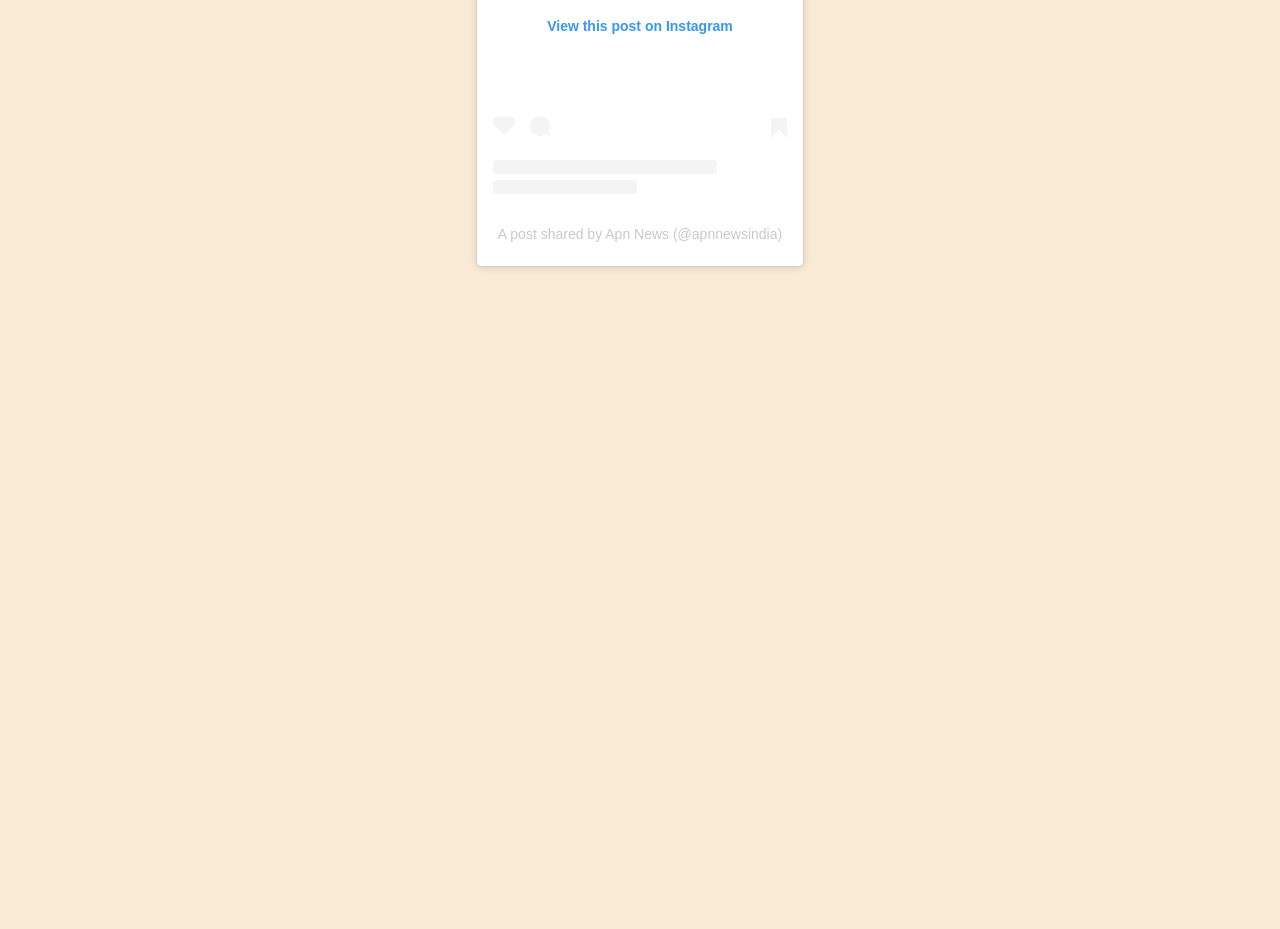
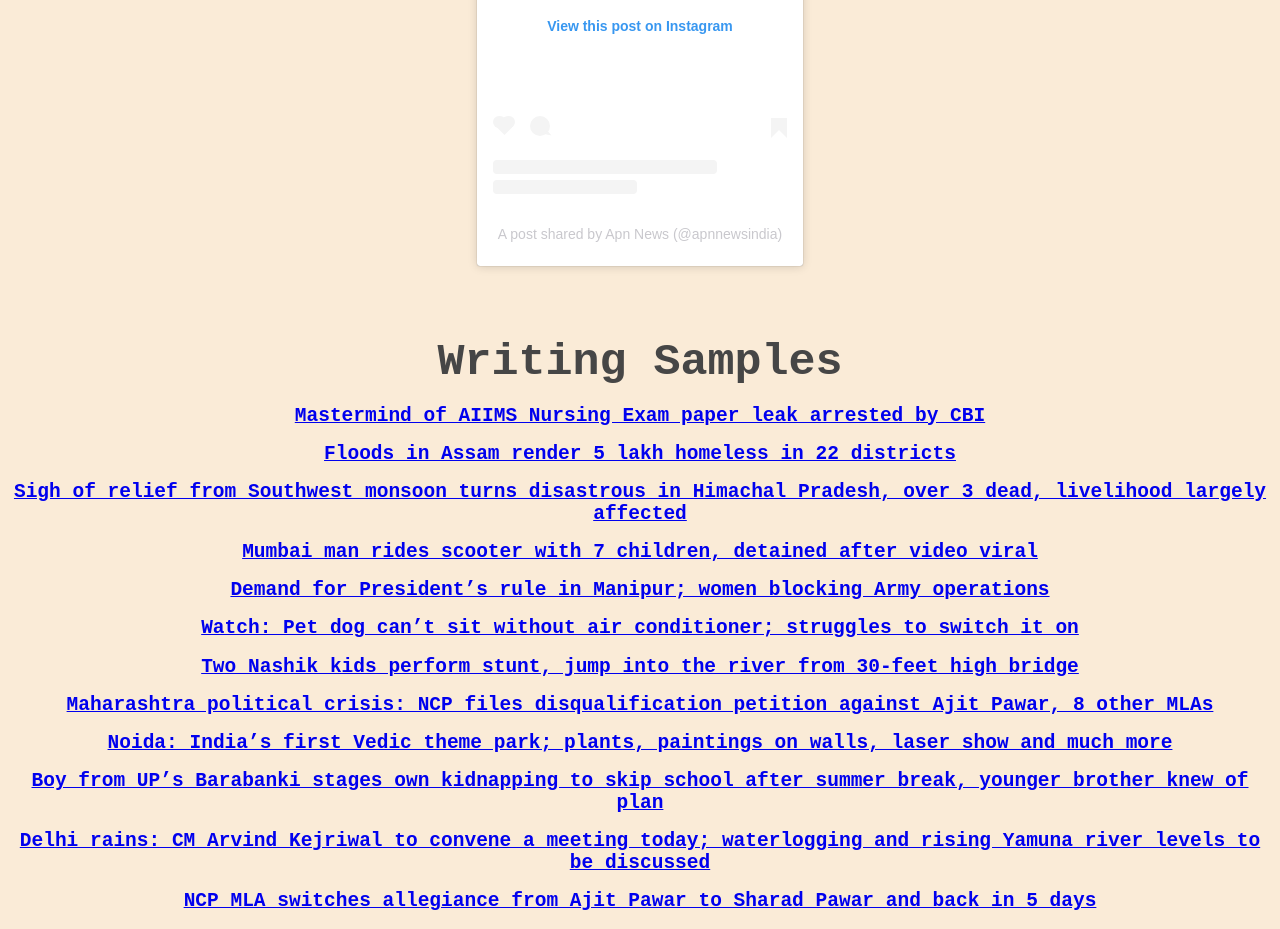
Before and after one commit to taniska-pundir/portfolio, a plain HTML site: page index.html in a window 1280 px wide. Shown: the part 3139-4068 px from the top of the page. Before the commit the page ends 3434 px from the top, so only its background shows below. Drawn offline with Linux system fonts and the light colour scheme; a script that the page names is missing.

Commit message:
Update index.html

```diff
--- a/index.html
+++ b/index.html
@@ -101,6 +101,9 @@
     padding: 12px;
     transition: .5s;
 }
+.writing-section-body a{
+    text-align : center;
+}
     </style>
 </head>
 <body>
@@ -173,6 +176,23 @@
             </div>
             </div>
         </div>
+        <div class="fifth-parent">
+            <h2 class="title" id="writing-samples">Writing Samples</h2>
+            <div class="writing-section-body">
+                <a href="https://apnlive.com/india-news/aiims-nursing-exam-arrested/" target="_blank"><h2>Mastermind of AIIMS Nursing Exam paper leak arrested by CBI</h2></a>
+                <a href="https://apnlive.com/india-news/assam-flood-5-lakh-homeless/" target="_blank"><h2>Floods in Assam render 5 lakh homeless in 22 districts</h2></a>
+                <a href="https://apnlive.com/india-news/himachal-pradesh-monsoon-floods/" target="_blank"><h2>Sigh of relief from Southwest monsoon turns disastrous in Himachal Pradesh, over 3 dead, livelihood largely affected</h2></a>
+                <a href="https://apnlive.com/india-news/mumbai-man-scooter-seven-kids/" target="_blank"><h2>Mumbai man rides scooter with 7 children, detained after video viral</h2></a>
+                <a href="https://apnlive.com/india-news/manipur-voilence-presidents-rule/" target="_blank"><h2>Demand for President’s rule in Manipur;  women blocking Army operations</h2></a>
+                <a href="https://apnlive.com/india-news/breaking-newscast-delhi/pet-dog-switch-on-air-conditioner/" target="_blank"><h2>Watch: Pet dog can’t sit without air conditioner; struggles to switch it on</h2></a>
+                <a href="https://apnlive.com/india-news/nashik-kids-stunt-jump-river/" target="_blank"><h2>Two Nashik kids perform stunt, jump into the river from 30-feet high bridge</h2></a>
+                <a href="https://apnlive.com/india-news/ncp-ajit-pawar/" target="_blank"><h2>Maharashtra political crisis: NCP files disqualification petition against Ajit Pawar, 8 other MLAs</h2></a>
+                <a href="https://apnlive.com/india-news/noida-vedic-park/" target="_blank"><h2>Noida: India’s first Vedic theme park; plants, paintings on walls, laser show and much more</h2></a>
+                <a href="https://apnlive.com/india-news/up-student-kidnapping/" target="_blank"><h2>Boy from UP’s Barabanki stages own kidnapping to skip school after summer break, younger brother knew of plan</h2></a>
+                <a href="https://apnlive.com/india-news/delhi-flood-cm-meeting/" target="_blank"><h2>Delhi rains: CM Arvind Kejriwal to convene a meeting today; waterlogging and rising Yamuna river levels to be discussed</h2></a>
+                <a href="https://apnlive.com/india-news/maharashtra-politics-mla-switching-allegiance/" target="_blank"><h2>NCP MLA switches allegiance from Ajit Pawar to Sharad Pawar and back in 5 days</h2></a>
+            </div>
+        </div>
     </main>
 </body>
 </html>
```
